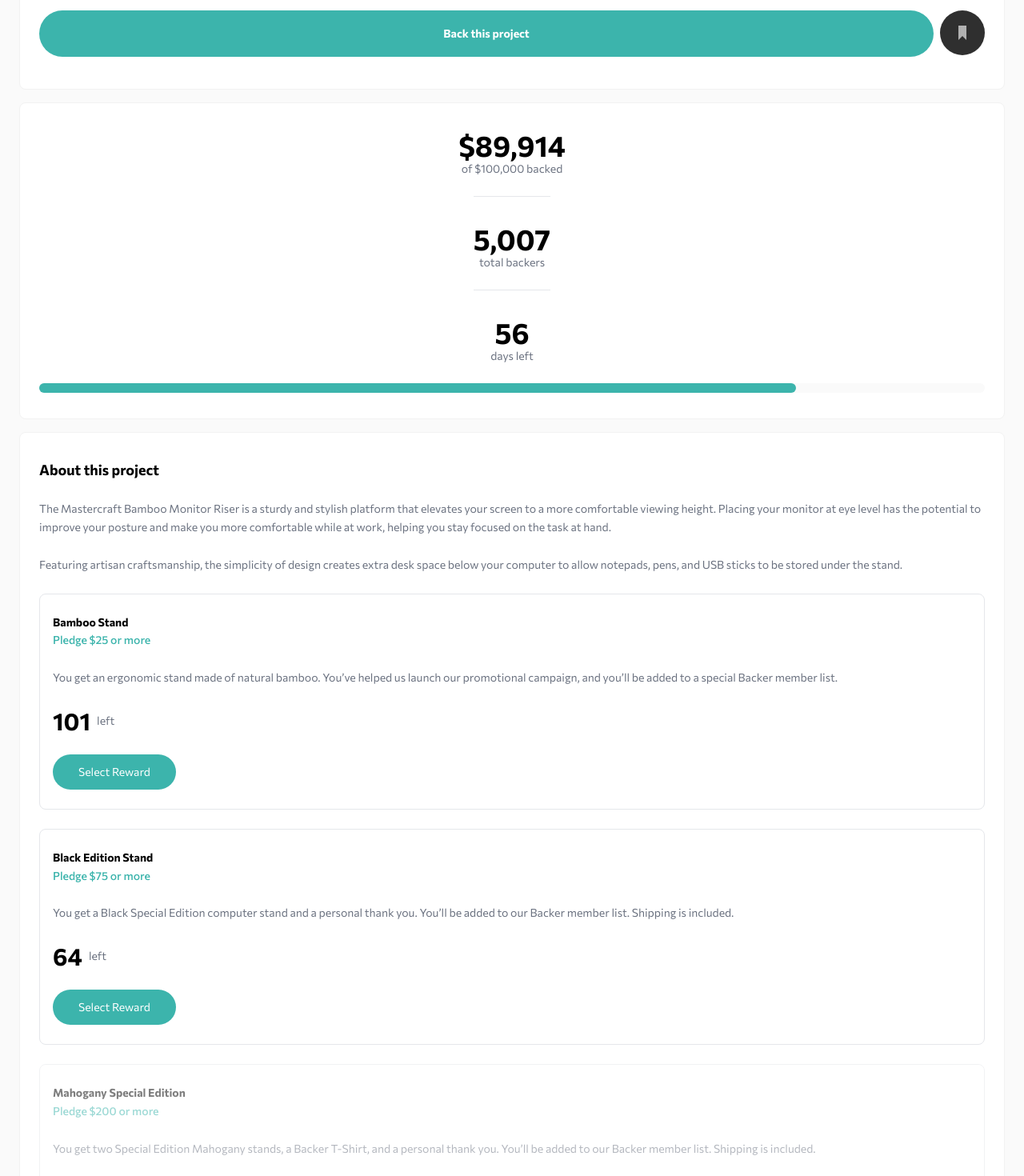
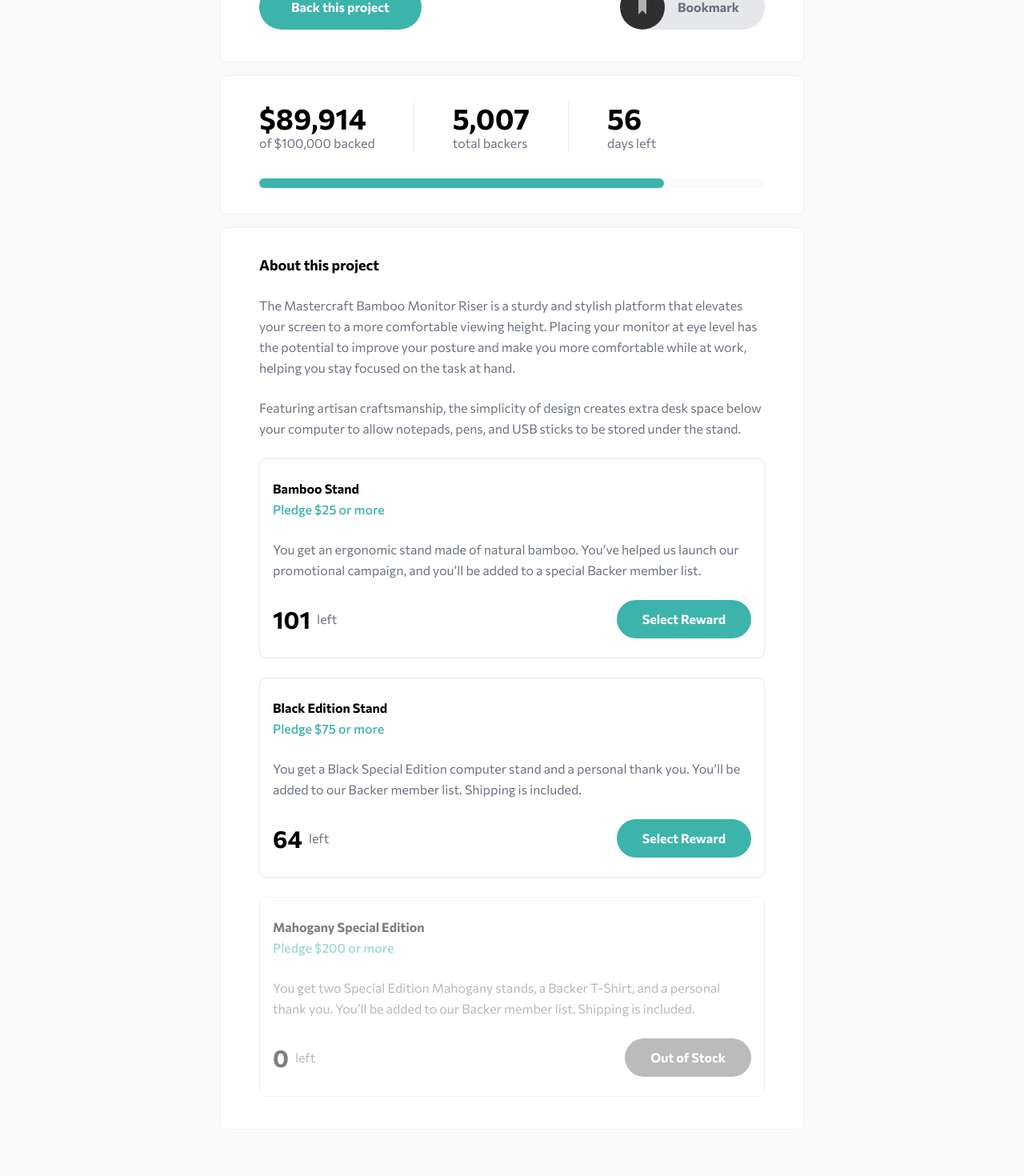
Before and after one commit to riccardofano/crowdfund-product-page, a Next.js app: page / in a window 1280 px wide. Shown: the part 480-1950 px from the top of the page at 80% size. Built offline with nearby package versions, Linux system fonts and the light colour scheme.

Commit message:
finish desktop main content

```diff
--- /dev/null
+++ b/components/Pledge.tsx
@@ -0,0 +1,38 @@
+interface PledgeProps {
+  title: string;
+  minimum: number;
+  description: string;
+  remaining: number;
+}
+
+function Pledge({ title, minimum, description, remaining }: PledgeProps) {
+  const disabled = remaining < 1;
+
+  return (
+    <section className={`${disabled ? "opacity-50" : ""} my-6 px-4 py-6 border rounded-lg`}>
+      <h3 className="font-bold text-black leading-relaxed">
+        {title}
+        <span className="block font-normal text-cyan-400">Pledge ${minimum} or more</span>
+      </h3>
+      <p className="paragraph">{description}</p>
+
+      <div className="md:flex md:justify-between md:items-center mt-6">
+        <p className="flex items-center gap-2">
+          <span className="font-bold text-3xl text-black">{remaining}</span>
+          left
+        </p>
+
+        <button
+          disabled={disabled}
+          className={`${
+            disabled ? "bg-gray-400" : "bg-cyan-400"
+          } md:m-0 mt-6 py-3 px-8 rounded-full font-bold text-white`}
+        >
+          {disabled ? "Out of Stock" : "Select Reward"}
+        </button>
+      </div>
+    </section>
+  );
+}
+
+export default Pledge;
--- a/pages/index.tsx
+++ b/pages/index.tsx
@@ -3,6 +3,7 @@ import Head from "next/head";
 import Image from "next/image";
 
 import Header from "../components/Header";
+import Pledge from "../components/Pledge";
 
 // Logos
 import mastercraft from "../public/images/logo-mastercraft.svg";
@@ -21,7 +22,7 @@ const Home: NextPage = () => {
 
       <Header />
 
-      <main className="-mt-14 mx-6 pb-16 grid gap-4 rounded-lg text-sm text-gray-500">
+      <main className="md:mx-auto md:max-w-[730px] md:-mt-[5.75rem] -mt-14 mx-6 pb-16 grid gap-4 rounded-lg md:text-base text-sm text-gray-500">
         <section className="card | pt-0 pb-10 relative flex flex-col items-center text-center">
           <div className="absolute -translate-y-1/2">
             <Image src={mastercraft} alt="" />
@@ -29,27 +30,36 @@ const Home: NextPage = () => {
           <h1 className="mt-14 text-[1.35rem] leading-none font-bold text-black">Mastercraft Bamboo Monitor Riser</h1>
           <p className="mt-4 leading-relaxed">A beautifully handcrafted monitor stand to reduce neck and eye strain.</p>
 
-          <div className="mt-8 w-full flex justify-between gap-2 leading-none">
-            <button className="flex-grow rounded-full font-bold text-white bg-cyan-400">Back this project</button>
-            <button>
+          <div className="mt-8 w-full flex items-stretch justify-between gap-2">
+            <button className="md:px-10 md:flex-grow-0 flex-grow rounded-full font-bold text-white bg-cyan-400">
+              Back this project
+            </button>
+            <div>
+              <button className="flex items-stretch">
                 <Image src={bookmark} alt="Bookmark project" />
+                <span className="md:flex hidden pl-16 pr-8 -ml-12 items-center leading-none rounded-full font-bold bg-gray-200">
+                  Bookmark
+                </span>
               </button>
+            </div>
           </div>
         </section>
 
-        <section className="card | text-center">
-          <p className="pb-6">
+        <section className="card | md:text-left text-center">
+          <div className="md:flex md:align-center md:gap-12 md:mb-8">
+            <p className="md:p-0 pb-6">
               <span className="block text-4xl font-bold text-black">$89,914</span>
               of $100,000 backed
             </p>
-          <p className="inline-block pt-8 pb-6 border-y">
+            <p className="md:py-0 md:px-12 md:border-x md:border-y-0 inline-block pt-8 pb-6 border-y">
               <span className="block text-4xl font-bold text-black">5,007</span>
               total backers
             </p>
-          <p className="pt-8 pb-6">
+            <p className="md:p-0 pt-8 pb-6">
               <span className="block text-4xl font-bold text-black">56</span>
               days left
             </p>
+          </div>
 
           <div
             className="relative w-full h-3 rounded-lg bg-gray-100
@@ -69,59 +79,26 @@ const Home: NextPage = () => {
             allow notepads, pens, and USB sticks to be stored under the stand.
           </p>
 
-          <section className="my-6 px-4 py-6 border rounded-lg">
-            <h3 className="font-bold text-black leading-relaxed">
-              Bamboo Stand
-              <span className="block font-normal text-cyan-400">Pledge $25 or more</span>
-            </h3>
-            <p className="paragraph">
-              You get an ergonomic stand made of natural bamboo. You&rsquo;ve helped us launch our promotional campaign,
-              and you&rsquo;ll be added to a special Backer member list.
-            </p>
+          <Pledge
+            title="Bamboo Stand"
+            minimum={25}
+            description="You get an ergonomic stand made of natural bamboo. You&rsquo;ve helped us launch our promotional campaign, and you&rsquo;ll be added to a special Backer member list."
+            remaining={101}
+          />
 
-            <p className="mt-6 flex items-center gap-2">
-              <span className="font-bold text-3xl text-black">101</span>
-              left
-            </p>
+          <Pledge
+            title="Black Edition Stand"
+            minimum={75}
+            description="You get a Black Special Edition computer stand and a personal thank you. You’ll be added to our Backer member list. Shipping is included."
+            remaining={64}
+          />
 
-            <button className="mt-6 py-3 px-8 rounded-full bg-cyan-400 text-white">Select Reward</button>
-          </section>
-
-          <section className="my-6 px-4 py-6 border rounded-lg">
-            <h3 className="font-bold text-black leading-relaxed">
-              Black Edition Stand
-              <span className="block font-normal text-cyan-400">Pledge $75 or more</span>
-            </h3>
-            <p className="paragraph">
-              You get a Black Special Edition computer stand and a personal thank you. You’ll be added to our Backer
-              member list. Shipping is included.
-            </p>
-
-            <p className="mt-6 flex items-center gap-2">
-              <span className="font-bold text-3xl text-black">64</span>
-              left
-            </p>
-
-            <button className="mt-6 py-3 px-8 rounded-full bg-cyan-400 text-white">Select Reward</button>
-          </section>
-
-          <section className="my-6 px-4 py-6 border rounded-lg opacity-50">
-            <h3 className="font-bold text-black leading-relaxed">
-              Mahogany Special Edition
-              <span className="block font-normal text-cyan-400">Pledge $200 or more</span>
-            </h3>
-            <p className="paragraph">
-              You get two Special Edition Mahogany stands, a Backer T-Shirt, and a personal thank you. You’ll be added
-              to our Backer member list. Shipping is included.
-            </p>
-
-            <p className="mt-6 flex items-center gap-2">
-              <span className="font-bold text-3xl text-black">0</span>
-              left
-            </p>
-
-            <button className="mt-6 py-3 px-8 rounded-full bg-gray text-white">Out of Stock</button>
-          </section>
+          <Pledge
+            title="Mahogany Special Edition"
+            minimum={200}
+            description="You get two Special Edition Mahogany stands, a Backer T-Shirt, and a personal thank you. You’ll be added to our Backer member list. Shipping is included."
+            remaining={0}
+          />
         </section>
       </main>
     </div>
--- a/styles/globals.css
+++ b/styles/globals.css
@@ -26,7 +26,7 @@
   }
 
   .card {
-    @apply py-8 px-6 border border-gray-150 rounded-lg bg-white;
+    @apply md:px-12 py-8 px-6 border border-gray-150 rounded-lg bg-white;
   }
 
   .paragraph {
```
Lines whose indentation alone changed are shown as unchanged.
